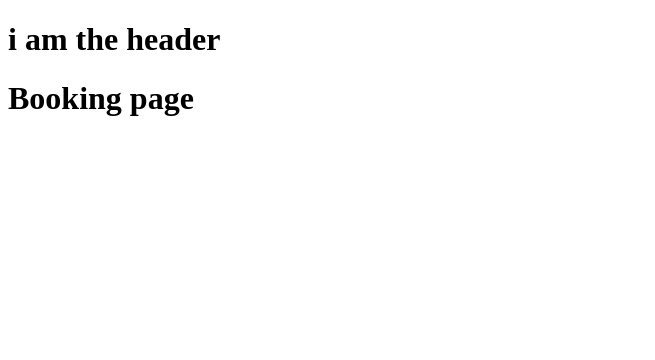
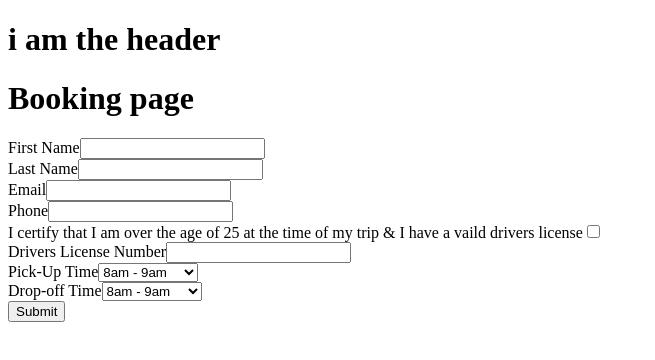
Before and after one commit to lwightwick/Van-Voyage, a React (Create React App) app in the folder frontend/: page /booking in a window 1280 px wide. Shown: the top 360 px of the page, without its empty margins (0-655 px from the left). Built offline with nearby package versions, Linux system fonts and the light colour scheme.

Commit message:
basic form fields set up

```diff
--- a/frontend/package.json
+++ b/frontend/package.json
@@ -3,12 +3,14 @@
   "version": "0.1.0",
   "private": true,
   "dependencies": {
+    "@syncfusion/ej2-react-calendars": "^19.4.56",
     "@testing-library/jest-dom": "^5.16.3",
     "@testing-library/react": "^12.1.4",
     "@testing-library/user-event": "^13.5.0",
     "axios": "^0.26.1",
     "dotenv": "^16.0.0",
     "react": "^17.0.2",
+    "react-datepicker": "^4.7.0",
     "react-dom": "^17.0.2",
     "react-router-dom": "5.3",
     "react-scripts": "5.0.0",
--- a/frontend/src/components/BookingForm/BookingForm.jsx
+++ b/frontend/src/components/BookingForm/BookingForm.jsx
@@ -1,8 +1,8 @@
-import './BookingForm.scss'
+// import './BookingForm.scss'
 
-function
-return(
-    <h1>booking form page</h1>
-)
+// function
+// return(
+//     <h1>booking form page</h1>
+// )
 
-export default BookingForm;
+// export default BookingForm;
--- a/frontend/src/pages/Booking/Booking.jsx
+++ b/frontend/src/pages/Booking/Booking.jsx
@@ -1,15 +1,101 @@
-import './Booking.scss';
-// import BookingForm from './Pages/BookingForm/BookingForm';
+import BookingForm from "../../components/BookingForm/BookingForm";
+import "./Booking.scss";
+import React, { useState } from "react";
 
-function Booking (){
-    return (
+function Booking() {
+  return (
+    <div>
+      <h1>Booking page</h1>
+
+      <form autocomplete="on">
         <div>
-        <h1>Booking page</h1>
+          <label htmlFor="firstName">
+            First Name
+            <input type="text" name="firstName" required></input>
+          </label>
         </div>
-    )
+
+        <div>
+          <label htmlFor="lastName">
+            Last Name
+            <input type="text" name="lastName" required></input>
+          </label>
+        </div>
+
+        <div>
+          <label htmlFor="email">
+            Email
+            <input type="text" name="email" required></input>
+          </label>
+        </div>
+
+        <div>
+          <label htmlFor="phone">
+            Phone
+            <input type="text" name="phone" required></input>
+          </label>
+        </div>
+
+        <div>
+          <label htmlFor="over25">
+            I certify that I am over the age of 25 at the time of my trip & I
+            have a vaild drivers license
+            <input
+              type="checkbox"
+              name="over25"
+              value="over25"
+              required
+            ></input>
+          </label>
+        </div>
+
+        <div>
+          <label htmlFor="driversLicense">
+            Drivers License Number
+            <input type="text" name="driversLicense" required></input>
+          </label>
+        </div>
+
+        <div>
+          <label htmlFor="pickUpTime" required>
+            Pick-Up Time
+            <select id="pickUp" name="pickUp">
+              <option value="8am-9am">8am - 9am</option>
+              <option value="9am-10am">9am - 10am</option>
+              <option value="10am-11am">10am - 11am</option>
+              <option value="11am-12pm">11am - 12pm</option>
+              <option value="12pm-1pm">12pm - 1pm</option>
+              <option value="1pm-2pm">1pm - 2pm</option>
+              <option value="2pm-3pm">2pm - 3pm</option>
+              <option value="3pm-4pm">3pm - 4pm</option>
+              <option value="4pm-5pm">4pm - 5pm</option>
+              <option value="5pm-6pm">5pm - 6pm</option>
+            </select>
+          </label>
+        </div>
+
+        <div>
+          <label htmlFor="dropOffTime" required>
+            Drop-off Time
+            <select id="dropOff" name="dropOff">
+              <option value="8am-9am">8am - 9am</option>
+              <option value="9am-10am">9am - 10am</option>
+              <option value="10am-11am">10am - 11am</option>
+              <option value="11am-12pm">11am - 12pm</option>
+              <option value="12pm-1pm">12pm - 1pm</option>
+              <option value="1pm-2pm">1pm - 2pm</option>
+              <option value="2pm-3pm">2pm - 3pm</option>
+              <option value="3pm-4pm">3pm - 4pm</option>
+              <option value="4pm-5pm">4pm - 5pm</option>
+              <option value="5pm-6pm">5pm - 6pm</option>
+            </select>
+          </label>
+        </div>
+
+        <button>Submit</button>
+      </form>
+    </div>
+  );
 }
 
-
-
-
 export default Booking;
```
Also changed, not shown: 1 other file (tests, documents, lock files or other folders).
